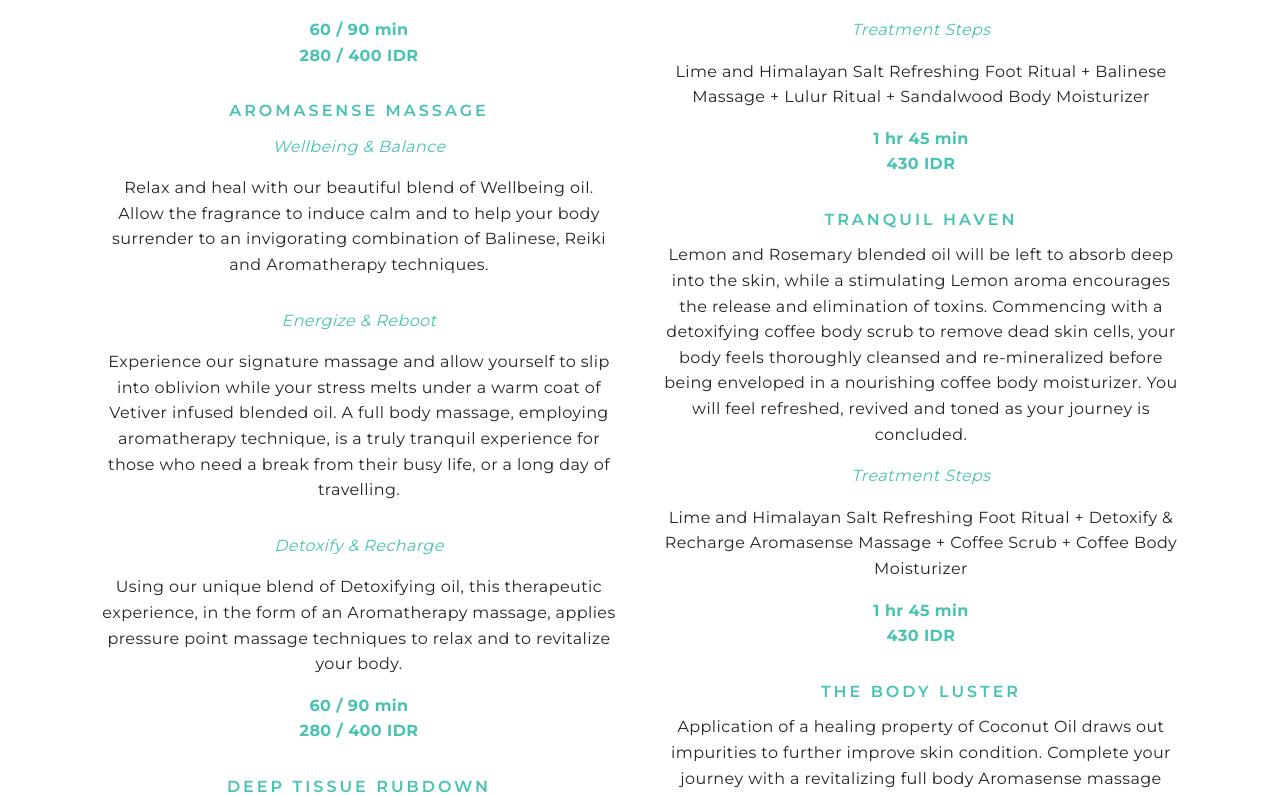
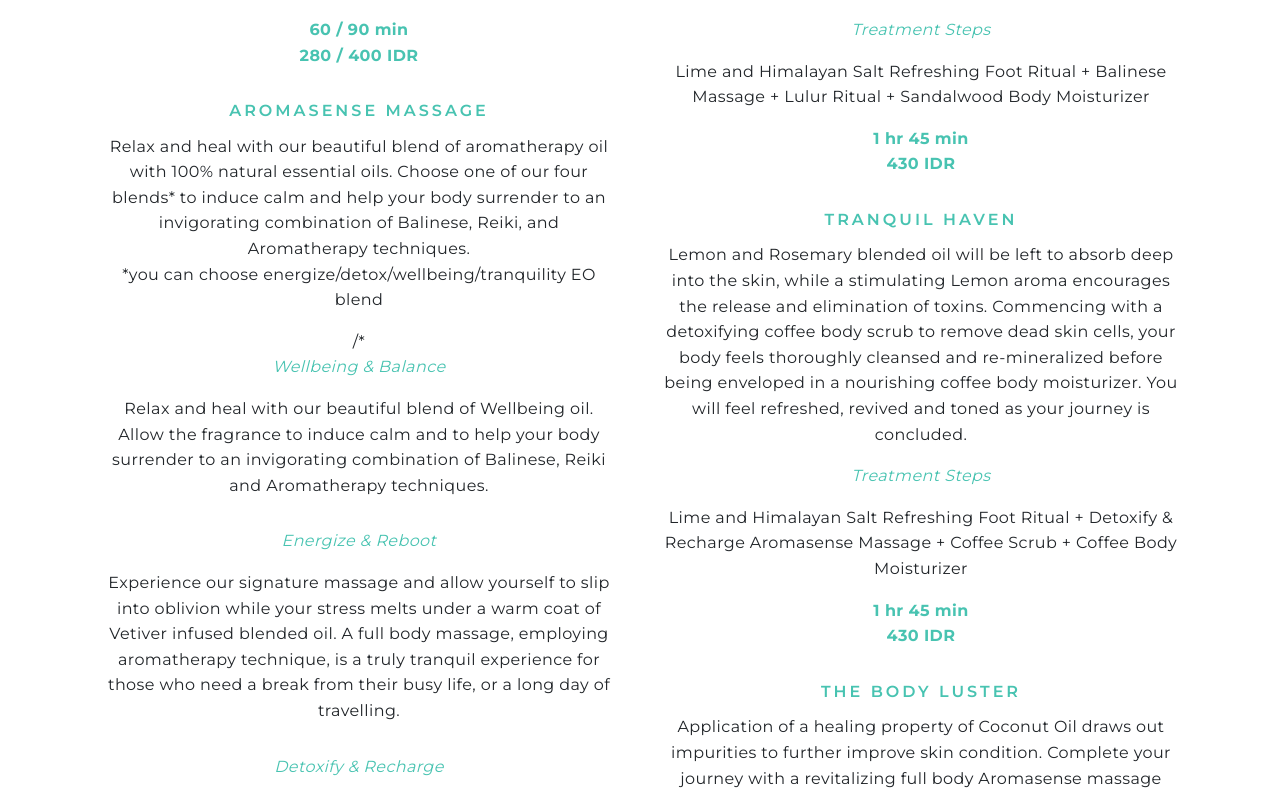
Before and after one commit to aldipee/redayspa, a Next.js app: page /treatment-menu in a window 1280 px wide. Shown: the part 880-1675 px from the top of the page. Built offline with nearby package versions, Linux system fonts and the light colour scheme.

Commit message:
aromasense description

```diff
--- a/pages/treatment-menu.js
+++ b/pages/treatment-menu.js
@@ -95,6 +95,12 @@ export default function Home() {
                       </div>
                       <div className="text-center mb30">
                         <div className="sm-heading">AROMASENSE MASSAGE</div>
+                        <p>
+                          Relax and heal with our beautiful blend of aromatherapy oil with 100% natural essential oils. Choose one of our four blends* to induce calm and help your body surrender to an invigorating combination of Balinese, Reiki, and Aromatherapy techniques.
+                          <br />
+                          *you can choose energize/detox/wellbeing/tranquility EO blend
+                        </p>
+                        /*
                         <p className="italic green">Wellbeing & Balance</p>
                         <p>
                           Relax and heal with our beautiful blend of Wellbeing oil. Allow the fragrance to induce calm
@@ -118,10 +124,11 @@ export default function Home() {
                           Aromatherapy massage, applies pressure point massage techniques to relax and to revitalize
                           your body.
                         </p>
+                        */
                         <p className="font-bold green">
-                          60 / 90 min
+                          60 / 90 / 120 min
                           <br />
-                          280 / 400 IDR
+                          280 / 400 / 500 IDR
                         </p>
                       </div>
                       <div className="text-center mb30">
```
